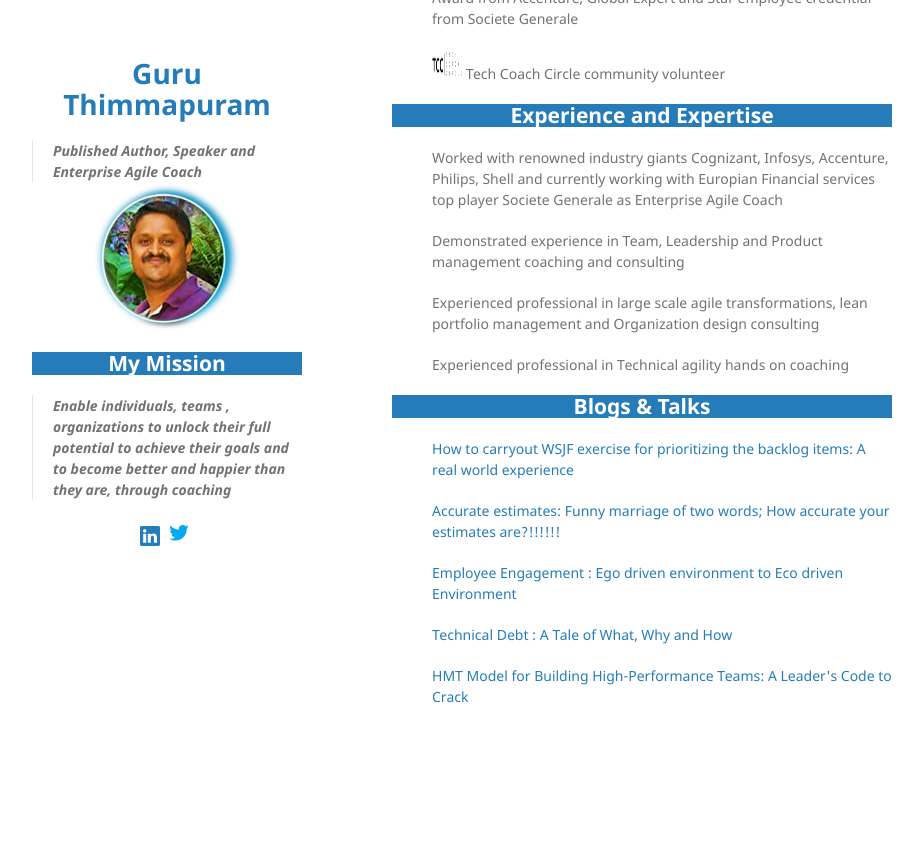
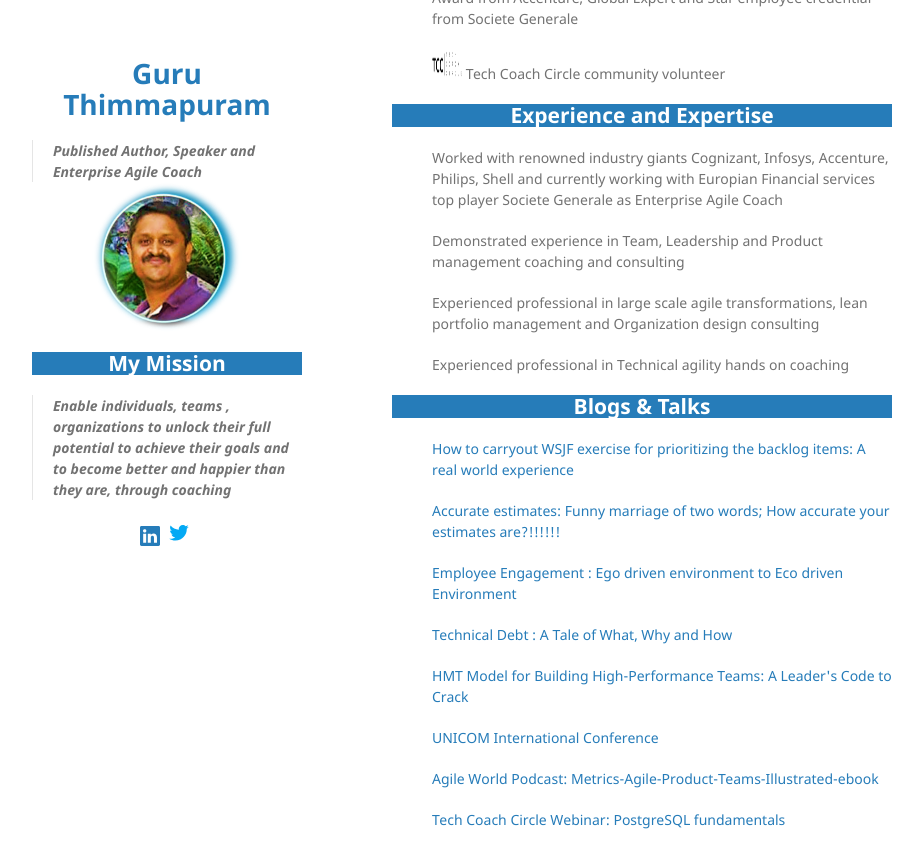
Before and after one commit to GuruPrasadThimmapuram/GuruPrasadThimmapuram.github.io, a Jekyll site: the page built from index.html, in a window 1280 px wide and 900 px high, scrolled down 884 px. Shown: the top 868 px of the window, without its empty margins (178-1101 px from the left). Built offline with Jekyll 4.4.1, drawn with Linux system fonts in a browser that asks for light colours; before the commit the page ends 1661 px from its top, so only the background shows below that.

Commit message:
updated blogs and talks

```diff
--- a/index.html
+++ b/index.html
@@ -79,5 +79,13 @@ title:
          <a href="https://guruprasadthimmapuram.github.io/hmtmodel.html">HMT Model for Building High-Performance Teams: A Leader's Code to Crack
     </a>
     </ul>
-
+    <ul>
+        <a href="https://www.youtube.com/watch?v=_87aqoPj45g&themeRefresh=1">UNICOM International Conference</a>
+    </ul>
+    <ul>
+        <a href="https://www.youtube.com/watch?v=1hXzIpwJ1AQ">Agile World Podcast: Metrics-Agile-Product-Teams-Illustrated-ebook</a>
+    </ul>
+    <ul>
+        <a href="https://www.youtube.com/watch?v=HlQ0u9NVfsA">Tech Coach Circle Webinar: PostgreSQL fundamentals</a>
+    </ul>
 </div>
```
